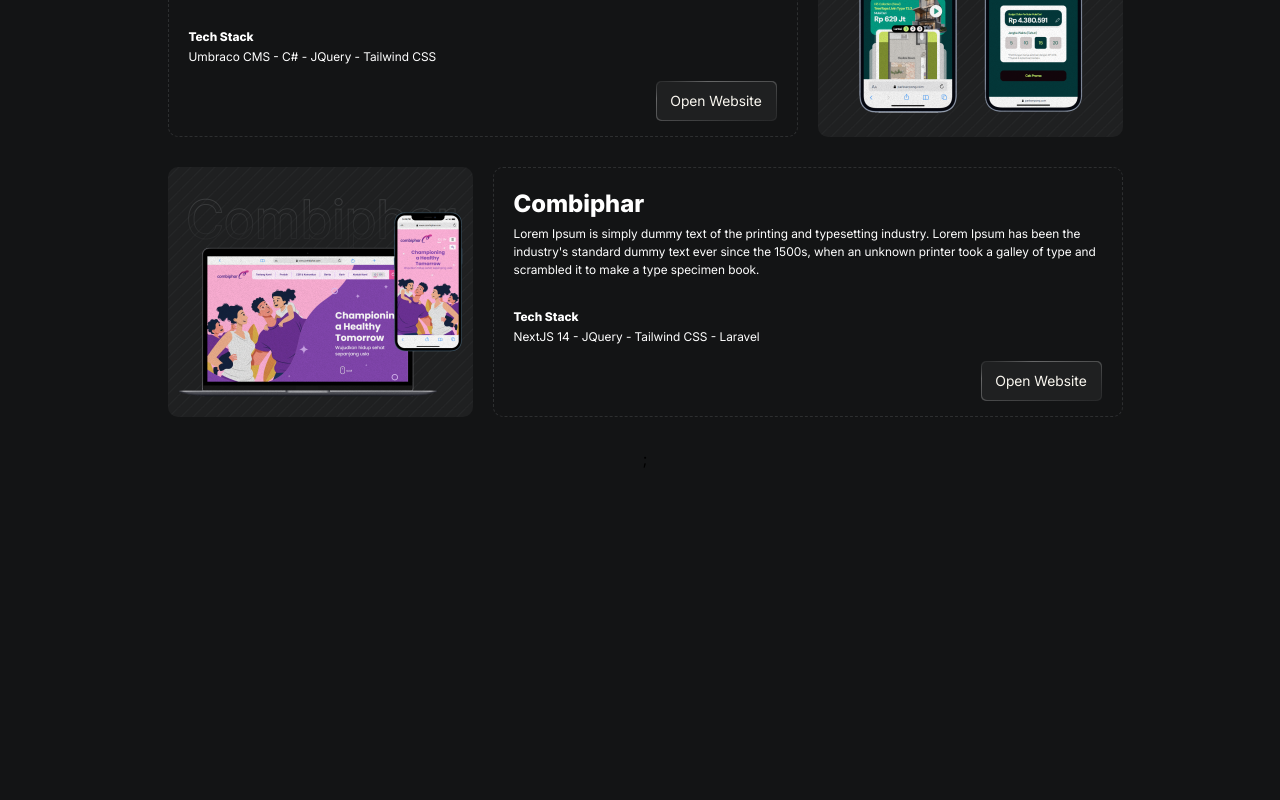
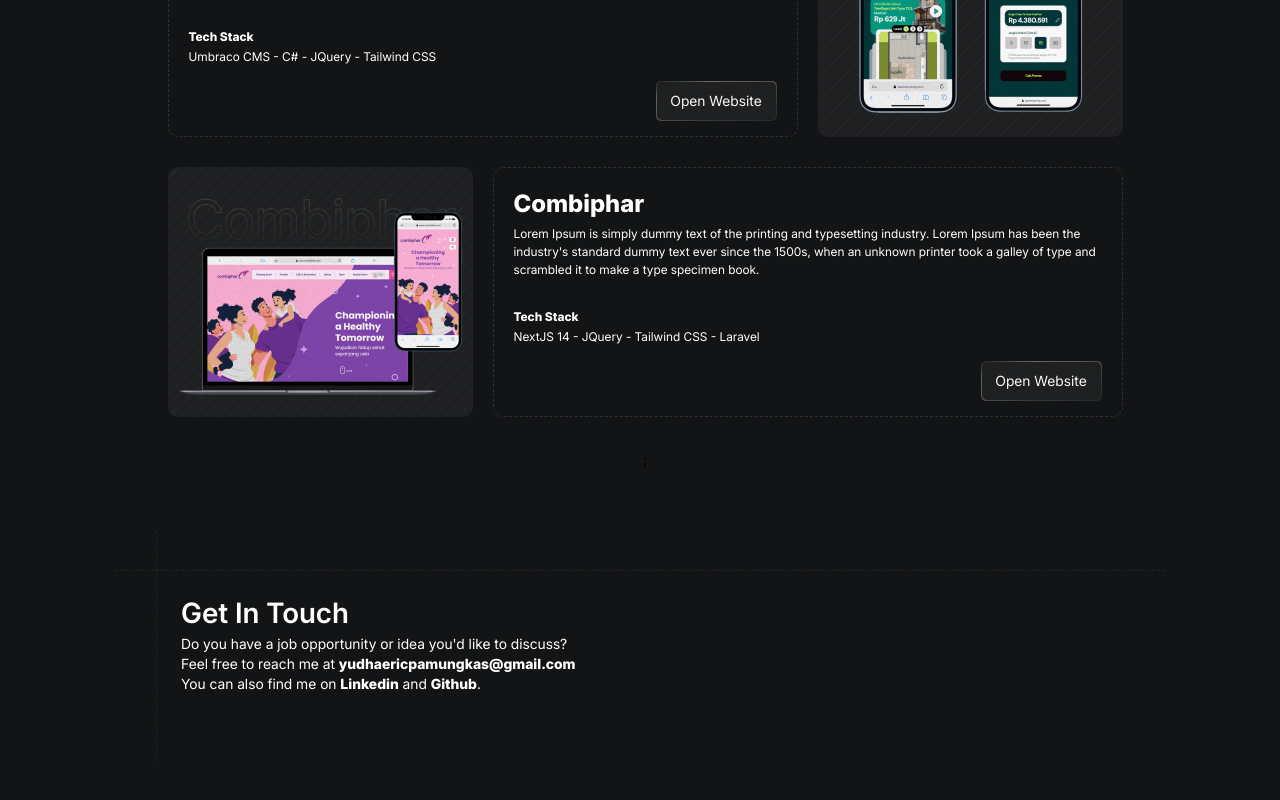
Before and after one commit to yudhaeric/portofolio, a Next.js app: page / in a window 1280 px wide. Shown: the part 1316-2116 px from the top of the page. Before the commit the page ends 1787 px from the top, so only its background shows below. Built offline with nearby package versions, Linux system fonts and the light colour scheme.

Commit message:
Home: Add New Section Get in Touch

```diff
--- a/app/page.tsx
+++ b/app/page.tsx
@@ -160,6 +160,26 @@
           </div>
         </div>
       </section>
+
+      <section id='get-in-touch'>
+        <div className="flex items-start justify-start gap-[1px] w-full mt-[60px] lg:items-start lg:justify-start lg:w-[1050px] lg:mx-auto lg:h-[500px]">
+          <div id='outer-left-grid'>
+            <div className='hidden lg:flex flex-col items-center justify-center w-[40px] h-[40px] border-b-1 border-oliveBlack/70 lg:border-oliveBlack/40 border-dashed'></div>
+          </div>
+          <div className='flex flex-col items-start justify-start gap-[1px] w-full h-full'>
+            <div className='flex flex-col items-center justify-center w-full h-[40px] border-l-1 border-b-1 border-oliveBlack/70 lg:border-oliveBlack/40 border-dashed'></div>
+            <div className='flex flex-col items-start justify-start w-full h-[190px] border-l-1 border-oliveBlack/70 lg:border-oliveBlack/40 border-dashed pt-5 pl-6'>
+              <h1 className='font-semibold text-white text-[28px]'>Get In Touch</h1>
+              <p className='text-sm text-white leading-5'>
+                Do you have a job opportunity or idea you&apos;d like to discuss?<br/>Feel free to reach me at&nbsp;
+                <a href="mailto:yudhaericpamungkas@gmail.com" className='font-bold'>yudhaericpamungkas@gmail.com</a><br/>You can also find me on&nbsp;
+                <a href="https://www.linkedin.com/in/yudha-eric-pamungkas/" target="_blank" rel="noopener noreferrer" className='font-bold'>Linkedin</a>&nbsp;and&nbsp;
+                <a href="https://github.com/yudhaeric" target="_blank" rel="noopener noreferrer" className='font-bold'>Github</a>.
+              </p>
+            </div>
+          </div>
+        </div>
+      </section>
     </main>
   );
 }
```
